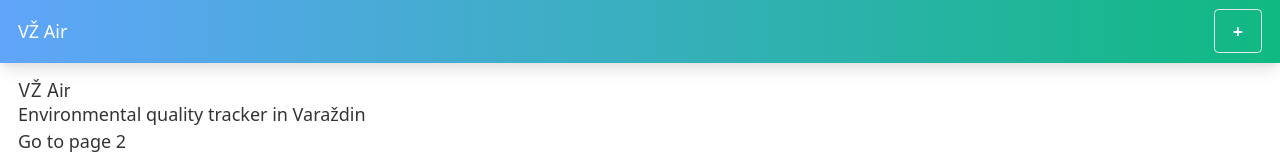
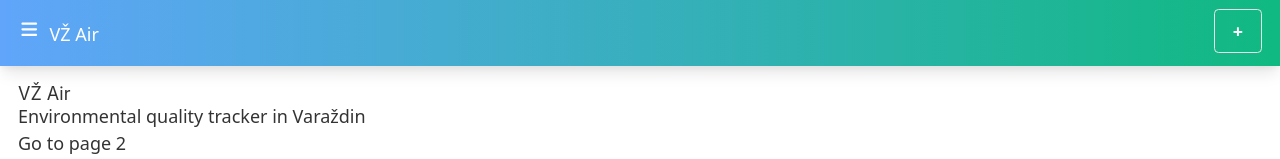
Before and after one commit to 1GR3/vzAir, a Gatsby site: page / in a window 1280 px wide. Shown: the top 159 px of the page. Built offline with nearby package versions, Linux system fonts and the light colour scheme; Gatsby itself is replaced by a stand-in of ours.

Commit message:
menu item in header

```diff
--- a/src/components/header.js
+++ b/src/components/header.js
@@ -10,10 +10,15 @@ const Header = ({ siteTitle }) => (
         <div
             className={"py-0"}
         >
+            <button className={"inline-block mr-2"}>
+                <svg xmlns="http://www.w3.org/2000/svg" className="h-5 w-5" viewBox="0 0 20 20" fill="white">
+                    <path fillRule="evenodd" d="M3 5a1 1 0 011-1h12a1 1 0 110 2H4a1 1 0 01-1-1zM3 10a1 1 0 011-1h12a1 1 0 110 2H4a1 1 0 01-1-1zM3 15a1 1 0 011-1h12a1 1 0 110 2H4a1 1 0 01-1-1z" clipRule="evenodd" />
+                </svg>
+            </button>
 
             <Link
               to="/"
-              className={"text-white"}
+              className={"text-white inline-block"}
             >
               {siteTitle}
             </Link>
```
